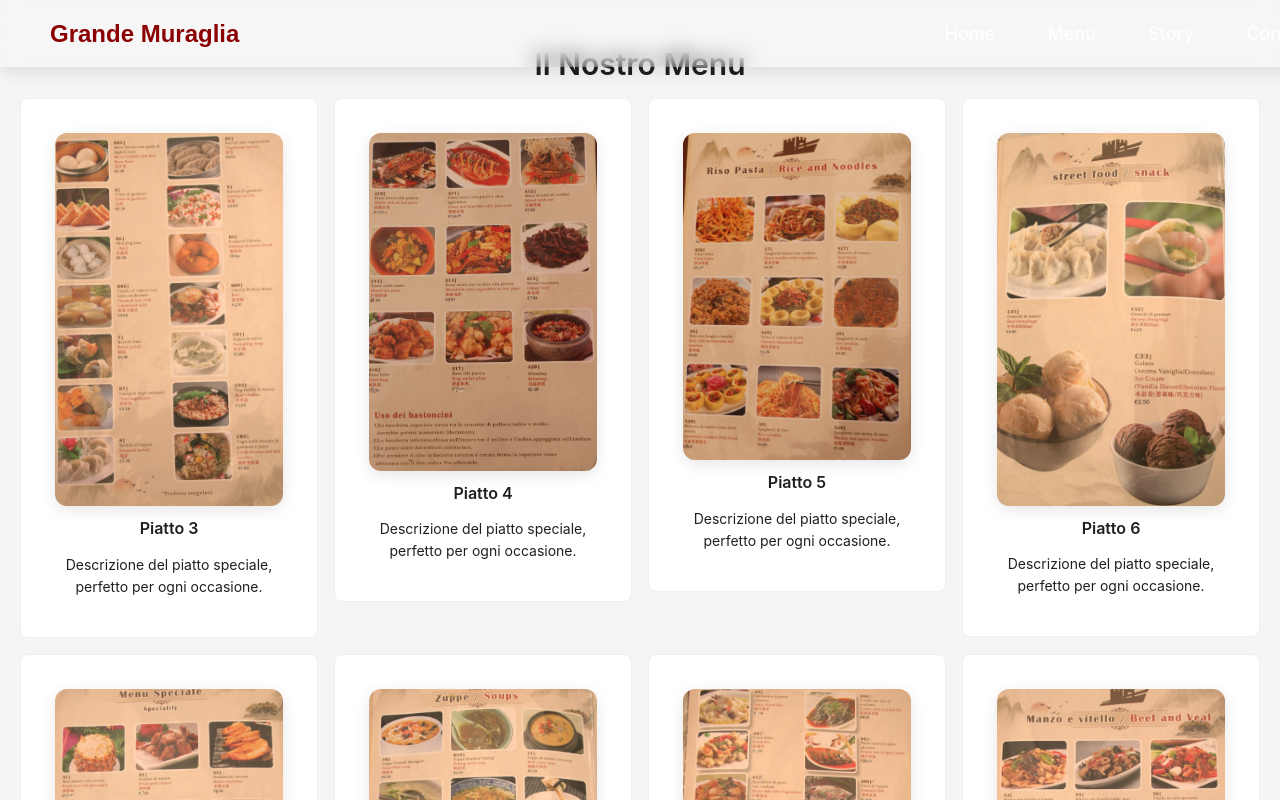
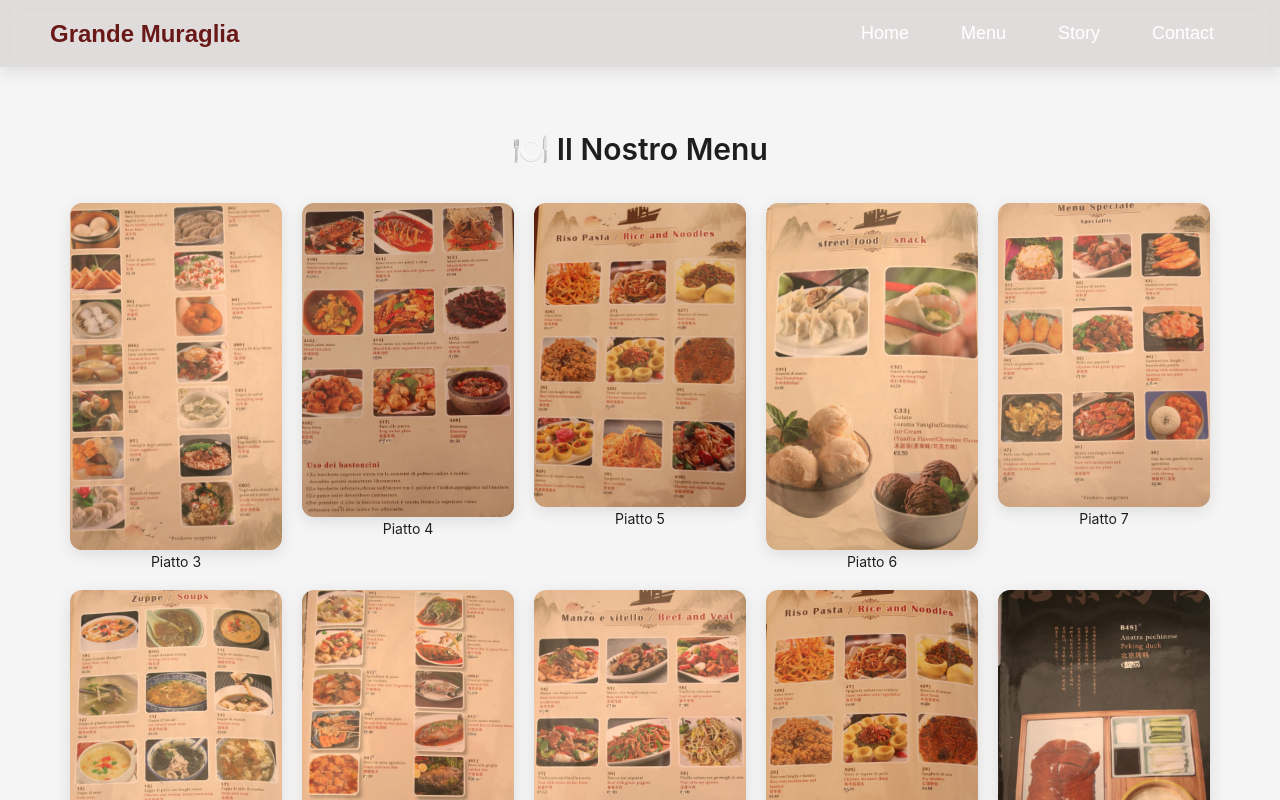
Before and after one commit to YeshChavala/grandemuralia, a React (Create React App) app: page /menu in a window 1280 px wide. Shown: the top 800 px of the page. Built offline with nearby package versions, Linux system fonts and the light colour scheme.

Commit message:
Updated Navbar, Menu, Story & Added GlobalStyles

```diff
--- a/src/App.js
+++ b/src/App.js
@@ -1,5 +1,6 @@
 import React from "react";
-import { BrowserRouter as Router, Route, Routes } from "react-router-dom";
+import { BrowserRouter as Router, Routes, Route } from "react-router-dom";
+import GlobalStyles from "./GlobalStyles";  // ✅ Import Global Styles
 import Navbar from "./components/Navbar";
 import Footer from "./components/Footer";
 import Home from "./pages/Home";
@@ -7,8 +8,10 @@ import Menu from "./pages/Menu";
 import Story from "./pages/Story";
 import Contact from "./pages/Contact";
 
-const App = () => (
+function App() {
+  return (
     <Router>
+      <GlobalStyles />  {/* ✅ Apply Global Styles */}
       <Navbar />
       <Routes>
         <Route path="/" element={<Home />} />
@@ -19,5 +22,6 @@ const App = () => (
       <Footer />
     </Router>
   );
+}
 
 export default App;
--- /dev/null
+++ b/src/GlobalStyles.js
@@ -0,0 +1,44 @@
+import { createGlobalStyle } from "styled-components";
+
+const GlobalStyles = createGlobalStyle`
+  * {
+    margin: 0;
+    padding: 0;
+    box-sizing: border-box;
+  }
+
+  body {
+    font-family: "Poppins", sans-serif;
+    background-color: #f5f5f5;
+    color: #333;
+    margin: 0;
+    padding-top: 80px; /* Space for fixed navbar */
+  }
+
+  a {
+    text-decoration: none;
+    color: inherit;
+  }
+
+  ul {
+    list-style: none;
+  }
+
+  @media (max-width: 768px) {
+    nav {
+      flex-direction: column;
+      text-align: center;
+    }
+
+    nav a {
+      display: block;
+      padding: 10px;
+    }
+
+    img {
+      max-width: 90%;
+    }
+  }
+`;
+
+export default GlobalStyles;
--- a/src/components/Navbar.js
+++ b/src/components/Navbar.js
@@ -7,9 +7,9 @@ const Nav = styled.nav`
   justify-content: space-between;
   align-items: center;
   padding: 15px 50px;
-  background: rgba(255, 255, 255, 0.1);
+  background: rgba(52, 2, 2, 0.1);
   backdrop-filter: blur(10px);
-  box-shadow: 0px 5px 15px rgba(0, 0, 0, 0.1);
+  box-shadow: 0px 5px 15px rgba(41, 17, 17, 0.1);
   position: fixed;
   width: 100%;
   top: 0;
@@ -20,7 +20,7 @@ const Nav = styled.nav`
 const Logo = styled.div`
   font-size: 24px;
   font-weight: bold;
-  color: #8B0000;
+  color:rgb(106, 25, 25);
   font-family: "Poppins", sans-serif;
 `;
 
@@ -40,7 +40,7 @@ const NavLinks = styled.div`
 
   a:hover {
     background: #8B0000;
-    color: white;
+    color: black;
   }
 `;
 
--- a/src/pages/Menu.js
+++ b/src/pages/Menu.js
@@ -1,36 +1,41 @@
 import React from "react";
-import { Layout, Typography, Row, Col, Card } from "antd";
+import { Layout, Typography } from "antd";
 import StyledImage from "../components/StyledImage";
+import styled from "styled-components";
 
 const { Content } = Layout;
 const { Title } = Typography;
 
+const MenuGrid = styled.div`
+  display: grid;
+  grid-template-columns: repeat(auto-fit, minmax(200px, 1fr));
+  gap: 20px;
+  justify-content: center;
+  padding: 20px;
+`;
+
 const menuItems = Array.from({ length: 21 }, (_, index) => ({
   id: index + 3,
   name: `Piatto ${index + 3}`,
-  description: "Descrizione del piatto speciale, perfetto per ogni occasione.",
   imageUrl: `/Menu/${index + 3}.jpg`,
 }));
 
-const Menu = () => {
+const MenuPage = () => {
   return (
     <Layout>
-      <Content style={{ padding: "20px" }}>
-        <Title level={2} style={{ textAlign: "center" }}>Il Nostro Menu</Title>
-        <Row gutter={[16, 16]} justify="center">
+      <Content style={{ textAlign: "center", padding: "50px" }}>
+        <Title level={2}>🍽️ Il Nostro Menu</Title>
+        <MenuGrid>
           {menuItems.map((item) => (
-            <Col xs={24} sm={12} md={8} lg={6} key={item.id}>
-              <Card hoverable style={{ textAlign: "center", padding: "10px" }}>
-                <StyledImage src={item.imageUrl} />
-                <Title level={4} style={{ fontSize: "16px", marginTop: "5px" }}>{item.name}</Title>
-                <p style={{ fontSize: "14px", marginBottom: "5px" }}>{item.description}</p>
-              </Card>
-            </Col>
+            <div key={item.id}>
+              <StyledImage src={item.imageUrl} />
+              <p>{item.name}</p>
+            </div>
           ))}
-        </Row>
+        </MenuGrid>
       </Content>
     </Layout>
   );
 };
 
-export default Menu;
+export default MenuPage;
--- a/src/pages/Story.js
+++ b/src/pages/Story.js
@@ -28,16 +28,12 @@ const Story = () => {
     <Layout>
       <StoryWrapper>
         <Title level={2}>La Storia della Grande Muraglia Cinese</Title>
+          {/* 🍨 Fried Ice Cream Story */}
+          <Title level={3} style={{ marginTop: "40px", color: "#8B0000" }}>🍨 Il Delizioso Gelato Fritto</Title>
         <StyledImage src="/Story/history1.jpg" />
-        <Paragraph>
-          La <strong>Grande Muraglia Cinese</strong> è un ristorante storico a Catania, aperto nel **1989**.
-          Da oltre <strong>35 anni</strong>, deliziamo i nostri clienti con autentici sapori della Cina,
-          mantenendo vive le ricette tradizionali tramandate da generazioni.
-        </Paragraph>
 
-        {/* 🍨 Fried Ice Cream Story */}
-        <Title level={3} style={{ marginTop: "40px", color: "#8B0000" }}>🍨 Il Delizioso Gelato Fritto</Title>
-        <StyledImage src="/Story/fried-ice-cream.jpg" />
+
+
         <Paragraph>
           Il **Gelato Fritto** è un dessert iconico della cucina asiatica.
           Questa prelibatezza nasce avvolgendo una pallina di gelato in una crosta croccante,
@@ -45,9 +41,11 @@ const Story = () => {
           Il nostro segreto? La pastella leggera e l'uso di gelato artigianale, che rendono ogni morso una vera sorpresa.
         </Paragraph>
 
+
         {/* 🍶 Sake Story */}
         <Title level={3} style={{ marginTop: "40px", color: "#8B0000" }}>🍶 La Storia del Sake</Title>
-        <StyledImage src="/Story/sake.jpg" />
+        {/* 📌 Continuation of Main Story */}
+        <StyledImage src="/Story/history2.jpg" />
         <Paragraph>
           Il **Sake** è una bevanda alcolica tradizionale giapponese, realizzata attraverso la fermentazione del riso.
           Sebbene sia più conosciuto in Giappone, il sake ha una lunga storia anche nella cultura cinese,
@@ -56,13 +54,7 @@ const Story = () => {
           perfetta per accompagnare i nostri piatti autentici.
         </Paragraph>
 
-        {/* 📌 Continuation of Main Story */}
-        <StyledImage src="/Story/history2.jpg" />
-        <Paragraph>
-          Oltre alla nostra cucina tradizionale, offriamo **eventi speciali e degustazioni** per far conoscere ai nostri ospiti
-          le sfumature dei sapori cinesi. La nostra missione è quella di portare in tavola **un'autentica esperienza culinaria**,
-          con ingredienti freschi, spezie selezionate e piatti preparati con passione.
-        </Paragraph>
+
       </StoryWrapper>
     </Layout>
   );
```
Lines whose indentation alone changed are shown as unchanged.
